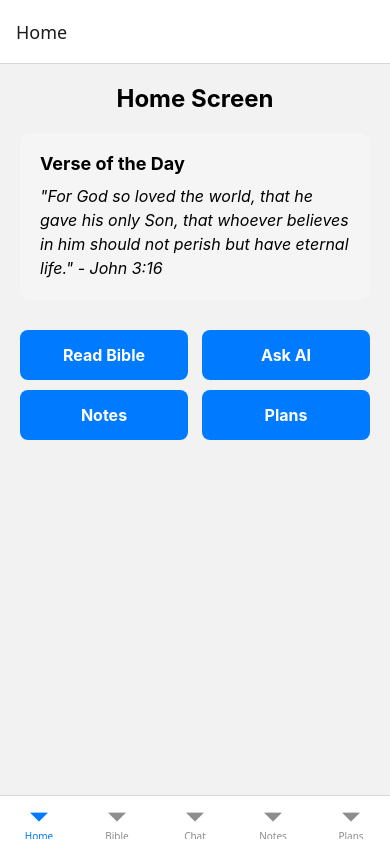
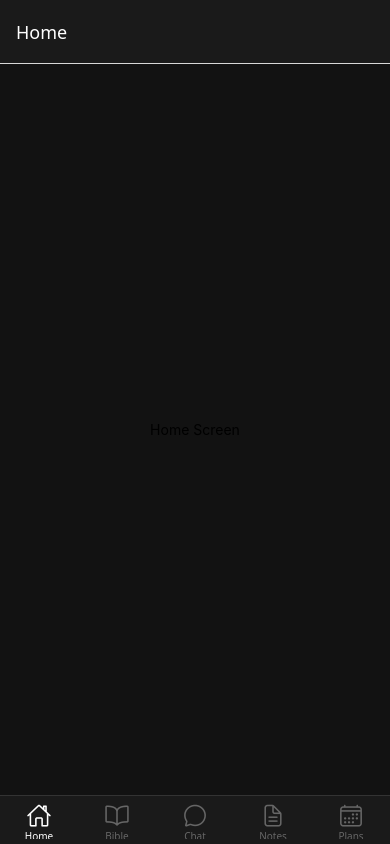
Before and after one commit to nalelimomba1-byte/bibleApp, a React Native app: screen / in a window 390 px wide. Built offline with nearby package versions, Linux system fonts and the light colour scheme.

Commit message:
the bottom buttons

```diff
--- a/App.tsx
+++ b/App.tsx
@@ -1,50 +1,16 @@
 import React from 'react';
-import { View, Text, StyleSheet, TouchableOpacity } from 'react-native';
-import { NavigationContainer, useNavigation } from '@react-navigation/native';
+import { View, Text, StyleSheet } from 'react-native';
+import { NavigationContainer } from '@react-navigation/native';
 import { createBottomTabNavigator } from '@react-navigation/bottom-tabs';
-import { NativeStackNavigationProp } from '@react-navigation/native-stack';
-
-type RootStackParamList = {
-  Home: undefined;
-  Bible: undefined;
-  Chat: undefined;
-  Notes: undefined;
-  Plans: undefined;
-};
-
-type NavigationProp = NativeStackNavigationProp<RootStackParamList>;
+import { Ionicons } from '@expo/vector-icons';
 
 const Tab = createBottomTabNavigator();
 
-const HomeScreen = () => {
-  const navigation = useNavigation<NavigationProp>();
-
-  return (
-    <View style={styles.screen}>
-      <Text style={styles.title}>Home Screen</Text>
-
-      <View style={styles.verseContainer}>
-        <Text style={styles.verseLabel}>Verse of the Day</Text>
-        <Text style={styles.verseText}>"For God so loved the world, that he gave his only Son, that whoever believes in him should not perish but have eternal life." - John 3:16</Text>
-      </View>
-
-      <View style={styles.quickButtonsContainer}>
-        <TouchableOpacity style={styles.quickButton} onPress={() => navigation.navigate('Bible')}>
-          <Text style={styles.buttonText}>Read Bible</Text>
-        </TouchableOpacity>
-        <TouchableOpacity style={styles.quickButton} onPress={() => navigation.navigate('Chat')}>
-          <Text style={styles.buttonText}>Ask AI</Text>
-        </TouchableOpacity>
-        <TouchableOpacity style={styles.quickButton} onPress={() => navigation.navigate('Notes')}>
-          <Text style={styles.buttonText}>Notes</Text>
-        </TouchableOpacity>
-        <TouchableOpacity style={styles.quickButton} onPress={() => navigation.navigate('Plans')}>
-          <Text style={styles.buttonText}>Plans</Text>
-        </TouchableOpacity>
-      </View>
-    </View>
-  );
-};
+const HomeScreen = () => (
+  <View style={styles.screen}>
+    <Text>Home Screen</Text>
+  </View>
+);
 
 const BibleScreen = () => (
   <View style={styles.screen}>
@@ -73,12 +39,65 @@ const PlansScreen = () => (
 export default function App() {
   return (
     <NavigationContainer>
-      <Tab.Navigator>
-        <Tab.Screen name="Home" component={HomeScreen} />
-        <Tab.Screen name="Bible" component={BibleScreen} />
-        <Tab.Screen name="Chat" component={ChatScreen} />
-        <Tab.Screen name="Notes" component={NotesScreen} />
-        <Tab.Screen name="Plans" component={PlansScreen} />
+      <Tab.Navigator
+        screenOptions={{
+          tabBarStyle: {
+            backgroundColor: '#1a1a1a',
+            borderTopColor: '#333',
+          },
+          tabBarActiveTintColor: '#fff',
+          tabBarInactiveTintColor: '#666',
+          headerStyle: {
+            backgroundColor: '#1a1a1a',
+          },
+          headerTintColor: '#fff',
+        }}
+      >
+        <Tab.Screen
+          name="Home"
+          component={HomeScreen}
+          options={{
+            tabBarIcon: ({ color, size }) => (
+              <Ionicons name="home-outline" size={size} color={color} />
+            ),
+          }}
+        />
+        <Tab.Screen
+          name="Bible"
+          component={BibleScreen}
+          options={{
+            tabBarIcon: ({ color, size }) => (
+              <Ionicons name="book-outline" size={size} color={color} />
+            ),
+          }}
+        />
+        <Tab.Screen
+          name="Chat"
+          component={ChatScreen}
+          options={{
+            tabBarIcon: ({ color, size }) => (
+              <Ionicons name="chatbubble-outline" size={size} color={color} />
+            ),
+          }}
+        />
+        <Tab.Screen
+          name="Notes"
+          component={NotesScreen}
+          options={{
+            tabBarIcon: ({ color, size }) => (
+              <Ionicons name="document-text-outline" size={size} color={color} />
+            ),
+          }}
+        />
+        <Tab.Screen
+          name="Plans"
+          component={PlansScreen}
+          options={{
+            tabBarIcon: ({ color, size }) => (
+              <Ionicons name="calendar-outline" size={size} color={color} />
+            ),
+          }}
+        />
       </Tab.Navigator>
     </NavigationContainer>
   );
@@ -87,46 +106,8 @@ export default function App() {
 const styles = StyleSheet.create({
   screen: {
     flex: 1,
-    padding: 20,
-  },
-  title: {
-    fontSize: 24,
-    fontWeight: 'bold',
-    marginBottom: 20,
-    textAlign: 'center',
-  },
-  verseContainer: {
-    backgroundColor: '#f5f5f5',
-    padding: 20,
-    borderRadius: 10,
-    marginBottom: 30,
-  },
-  verseLabel: {
-    fontSize: 18,
-    fontWeight: 'bold',
-    marginBottom: 10,
-  },
-  verseText: {
-    fontSize: 16,
-    lineHeight: 24,
-    fontStyle: 'italic',
-  },
-  quickButtonsContainer: {
-    flexDirection: 'row',
-    flexWrap: 'wrap',
-    justifyContent: 'space-between',
-    gap: 10,
-  },
-  quickButton: {
-    backgroundColor: '#007AFF',
-    padding: 15,
-    borderRadius: 8,
-    width: '48%',
+    justifyContent: 'center',
     alignItems: 'center',
-  },
-  buttonText: {
-    color: 'white',
-    fontSize: 16,
-    fontWeight: 'bold',
+    backgroundColor: '#121212',
   },
 });
--- /dev/null
+++ b/babel.config.js
@@ -0,0 +1,9 @@
+module.exports = function(api) {
+  api.cache(true);
+  return {
+    presets: ['babel-preset-expo'],
+    plugins: [
+      'react-native-reanimated/plugin'
+    ],
+  };
+};
--- a/package.json
+++ b/package.json
@@ -10,6 +10,7 @@
   },
   "dependencies": {
     "@expo/metro-runtime": "~5.0.4",
+    "@expo/vector-icons": "^15.0.2",
     "@react-navigation/bottom-tabs": "^7.4.7",
     "@react-navigation/native": "^7.1.17",
     "expo": "~53.0.22",
@@ -22,7 +23,8 @@
     "react-native-safe-area-context": "^5.6.1",
     "react-native-screens": "^4.16.0",
     "react-native-vector-icons": "^10.3.0",
-    "react-native-web": "^0.20.0"
+    "react-native-web": "^0.20.0",
+    "react-native-worklets": "^0.5.0"
   },
   "devDependencies": {
     "@babel/core": "^7.25.2",
```
Also changed, not shown: 1 other file (tests, documents, lock files or other folders).
